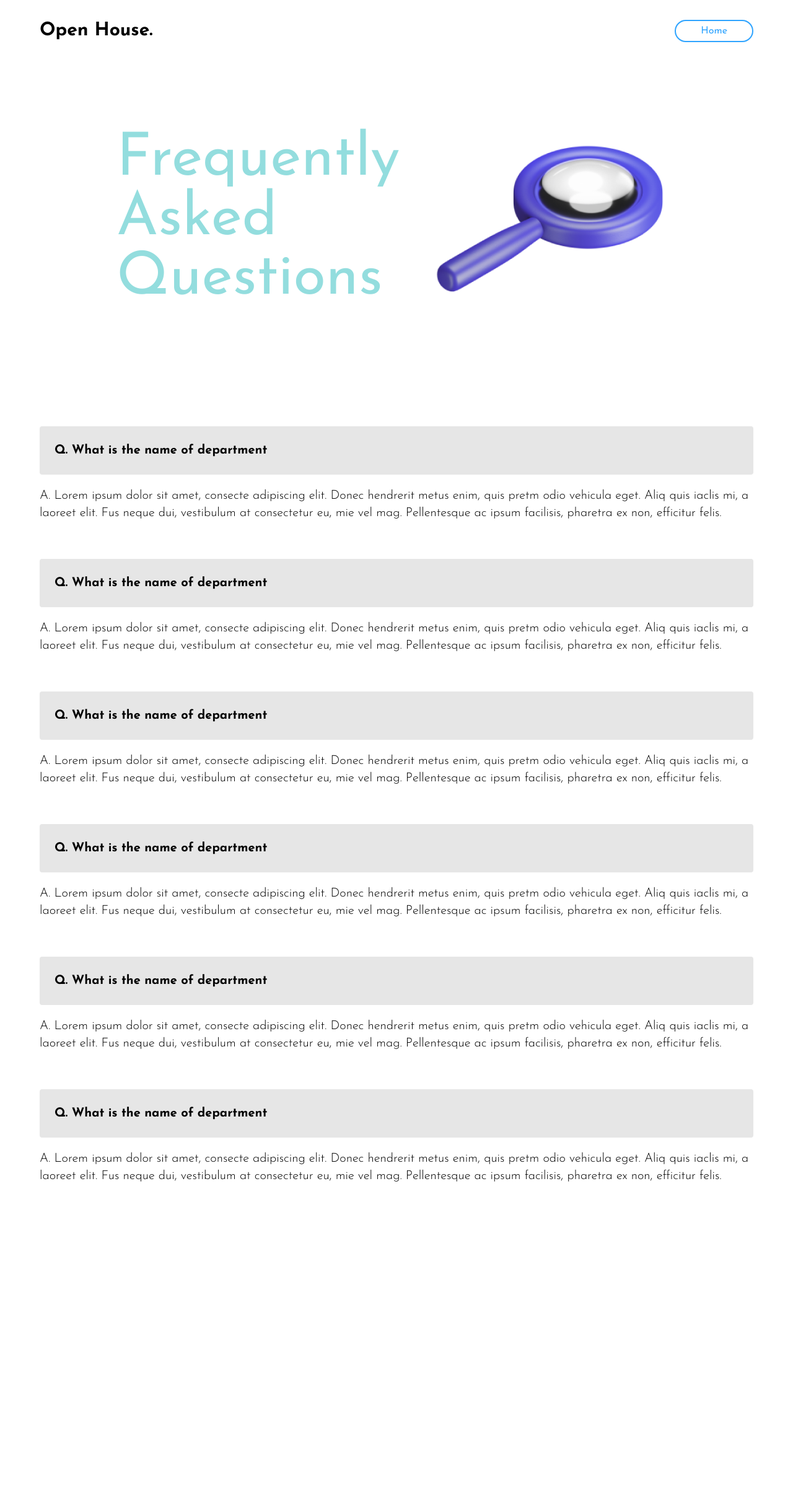
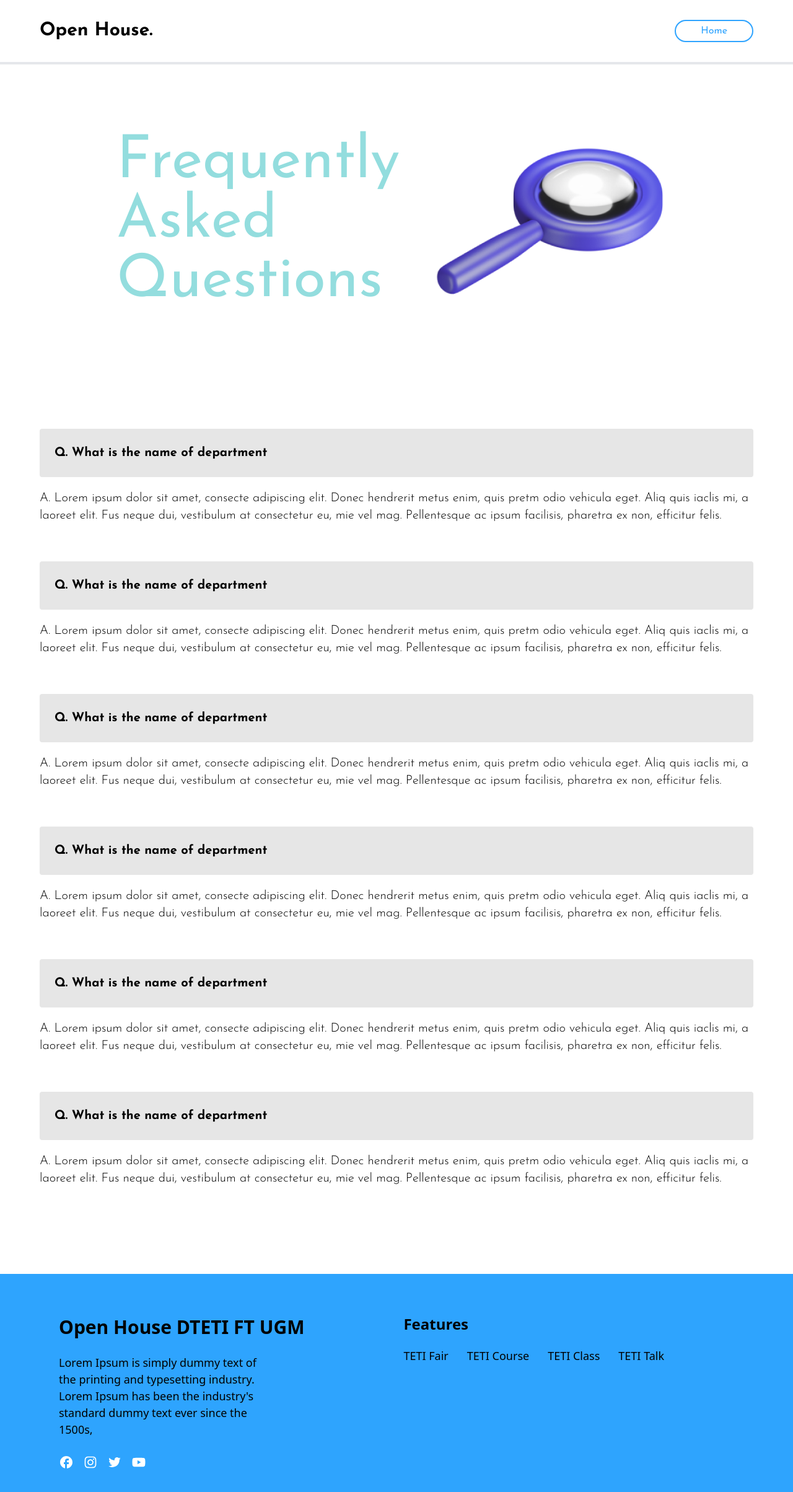
Before and after one commit to aufarhmn/web-open-house, a Next.js app: page /faq in a window 1280 px wide. Shown: the top 2408 px of the page at 62% size. Before the commit the page ends 2052 px from the top, so only its background shows below. Built offline with nearby package versions, Linux system fonts and the light colour scheme.

Commit message:
feat: navbar, faq and index pages

```diff
--- a/components/Navbar.js
+++ b/components/Navbar.js
@@ -6,7 +6,7 @@ function Navbar() {
     return (
         // TODO: Responsive (Breakpoint pakai hamburger icon) + Fixed Content
         <>
-            <div className="px-16 py-8 bg-white">
+            <div className="px-16 py-8 bg-white border-b-4">
                 <div className="container mx-auto font-Josefin">
                     <div className="flex items-center">
                         <div className="w-3/12 text-3xl font-semibold">
--- a/components/NavbarSimplified.js
+++ b/components/NavbarSimplified.js
@@ -6,7 +6,7 @@ function NavbarSimplified() {
     return (
         // TODO: Responsive (Breakpoint pakai hamburger icon) + Fixed Content
         <>
-            <div className="px-16 py-8 bg-white">
+            <div className="px-16 py-8 bg-white border-b-4">
                 <div className="container mx-auto font-Josefin">
                     <div className="flex items-center">
                         <div className="w-6/12 text-3xl font-semibold">
--- a/pages/faq.js
+++ b/pages/faq.js
@@ -1,6 +1,7 @@
 import NavbarSimplified from "../components/NavbarSimplified";
 import DaftarFAQ from '../components/DaftarFAQ';
 import { HeroFAQ } from "../components/HeroFAQ";
+import Footer from "../components/Footer";
 
 export default function FAQ() {
     return(
@@ -8,6 +9,7 @@ export default function FAQ() {
             <NavbarSimplified />
             <HeroFAQ/>
             <DaftarFAQ />
+            <Footer />
         </>
     )
 }
--- a/pages/index.js
+++ b/pages/index.js
@@ -1,7 +1,7 @@
 import Navbar from "../components/Navbar";
 import Hero from "../components/Hero";
 import DeanMessage from "../components/DeanMessage";
-import SubEvents from "../components/SubEvents";
+// import SubEvents from "../components/SubEvents";
 import BackToTop from "../components/BackToTop";
 import OHEvents from "../components/OHEvents";
 import Footer from "../components/Footer";
@@ -19,7 +19,7 @@ export default function Home() {
             <OHEvents />
             <Location />
             <DeanMessage />
-            <SubEvents />
+            {/* <SubEvents /> */}
             <Form/>
             <Footer />
             <BackToTop />
```
Also changed, not shown: 2 other files (tests, documents, lock files or other folders).
